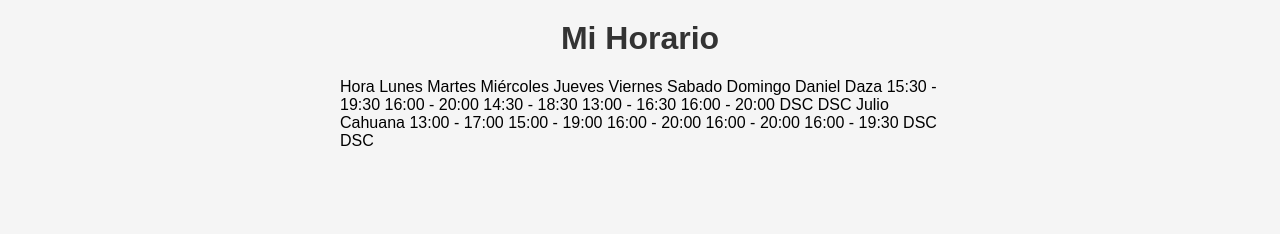
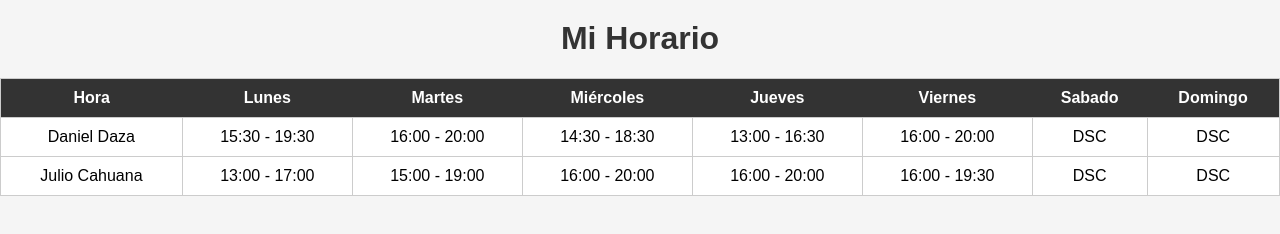
Before and after one commit to julio123ds/ando, a plain HTML site: page index.html in a window 1280 px wide. Drawn offline with Linux system fonts and the light colour scheme.

Commit message:
Update index.html

```diff
--- a/index.html
+++ b/index.html
@@ -2,7 +2,6 @@
 <html>
 <head>
     <title>Mi Horario</title>
-    <meta name="viewport" content="width=device-width, initial-scale=1.0">
     <style>
         body {
             background-color: #F5F5F5;
@@ -74,7 +73,7 @@
 </head>
 <body>
     <h1>Mi Horario</h1>
-    <div class="table-container">
+    <table>
         <tr>
             <th>Hora</th>
             <th>Lunes</th>
```
